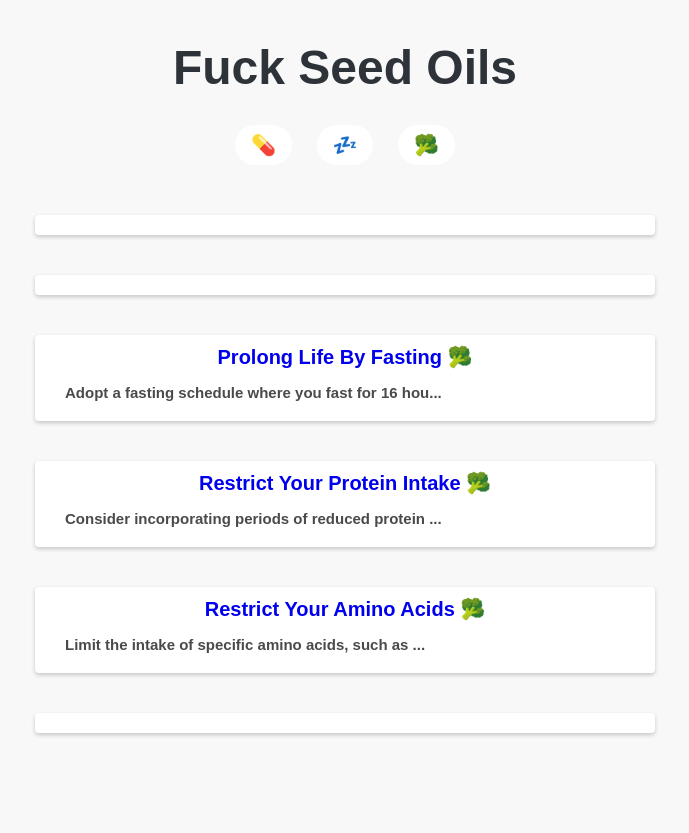
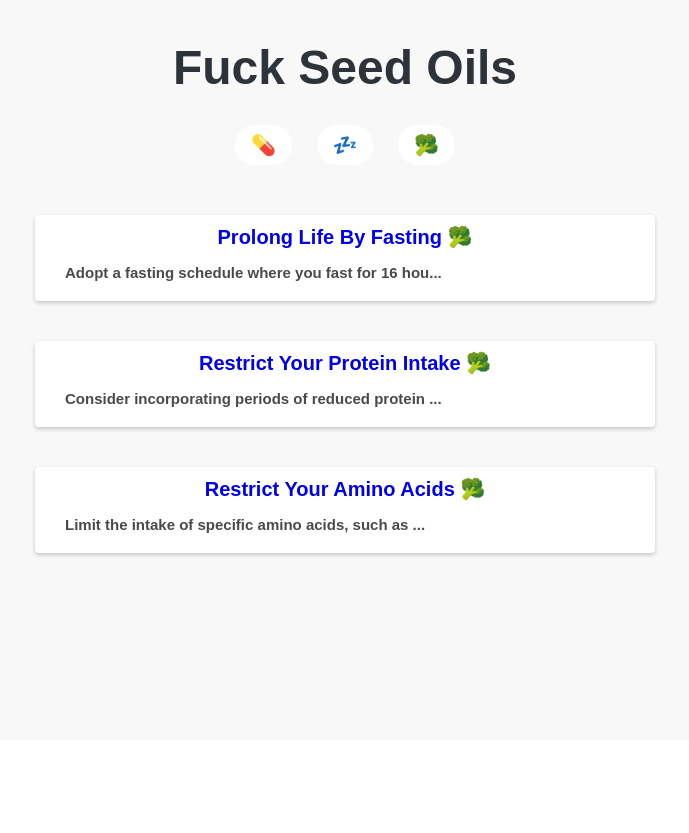
Before and after one commit to Player-i/longevitydb, a Django app: page /diet/ in a window 1280 px wide. Shown: the part 60-893 px from the top of the page, without its empty margins (295-984 px from the left). After the commit the page ends 618 px from the top, so only its background shows below. Run offline with Django 4.2, Linux system fonts and the light colour scheme; data comes from the database, SQL or seed files in the repository.

Commit message:
Updata modals in segments

```diff
--- a/home/templates/diet.html
+++ b/home/templates/diet.html
@@ -18,14 +18,16 @@
 
 
             <p>{% for study in studies %}
-                <div class="modal">
+
 
                 {% if study.filter == "Diet" %}
+                <div class="modal">
 
                     <a href="/{{ study.slug }}/">{{ study.title }} 🥦</a>
                     <p class="limited-text" id="limited-text">{{ study.content }}</p>
+                </div>
                 {% endif %}
-                </div>
+
 
             {% endfor %}</p>
 
--- a/home/templates/sleep.html
+++ b/home/templates/sleep.html
@@ -18,14 +18,16 @@
 
             <p>{% for study in studies %}
 
-                <div class="modal">
 
                     {% if study.filter == "Diet" %}
+                    <div class="modal">
+
 
                         <a href="/{{ study.slug }}/">{{ study.title }} 🥦</a>
                         <p class="limited-text" id="limited-text">{{ study.content }}</p>
+                    </div>
                     {% endif %}
-                </div>
+
             {% endfor %}</p>
   </div>
 {% endblock %}
--- a/home/templates/supplements.html
+++ b/home/templates/supplements.html
@@ -17,14 +17,16 @@
         </div>
 
             <p>{% for study in studies %}
-                <div class="modal">
+
 
                     {% if study.filter == "Diet" %}
+                    <div class="modal">
 
                         <a href="/{{ study.slug }}/">{{ study.title }} 🥦</a>
                         <p class="limited-text" id="limited-text">{{ study.content }}</p>
+                    </div>
                     {% endif %}
-                </div>
+
             {% endfor %}</p>
   </div>
 {% endblock %}
```
